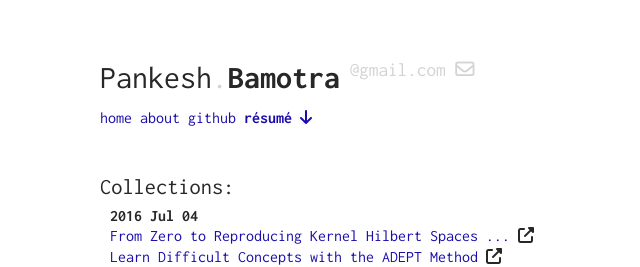
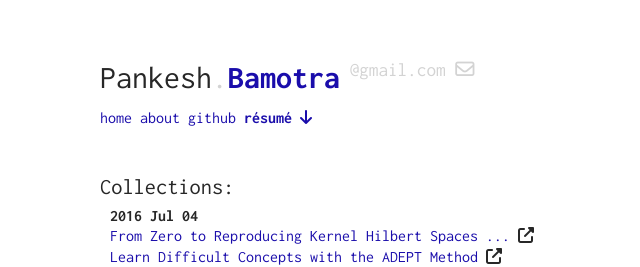
Before and after one commit to pbamotra/sciontist, a Jekyll site: the page built from index.html, in a window 1280 px wide. Shown: the top 267 px of the page, without its empty margins (240-880 px from the left). Built offline with Jekyll 4.4.1, drawn with Linux system fonts in a browser that asks for light colours; nearby versions of some CDN libraries; a script that is not in the unit is left out; the list of posts is cut into pages by our own code.

```diff
--- a/_config.yml
+++ b/_config.yml
@@ -4,7 +4,7 @@
 
 # My variables
 author: Pankesh Bamotra
-name: Pankesh<span style="color:#d3d3d3">.</span><span class="lname" style="font-weight:bold">Bamotra</span><a href="mailto:pankesh.bamotra@gmail.com" style="text-decoration:none"><span class="suffix"> @gmail.com <i class="fa fa-envelope-o" aria-hidden="true"></i></span></a>
+name: Pankesh<span style="color:#d3d3d3">.</span><a class="lname" style="font-weight:bold; text-decoration:none">Bamotra</a><a href="mailto:pankesh.bamotra@gmail.com" style="text-decoration:none"><span class="suffix"> @gmail.com <i class="fa fa-envelope-o" aria-hidden="true"></i></span></a>
 logo: /assets/img/Scottie.png
 title: Sciontist
 keywords: data science, machine learning, life, experience, learning, cmu, carnegie mellon university
```
